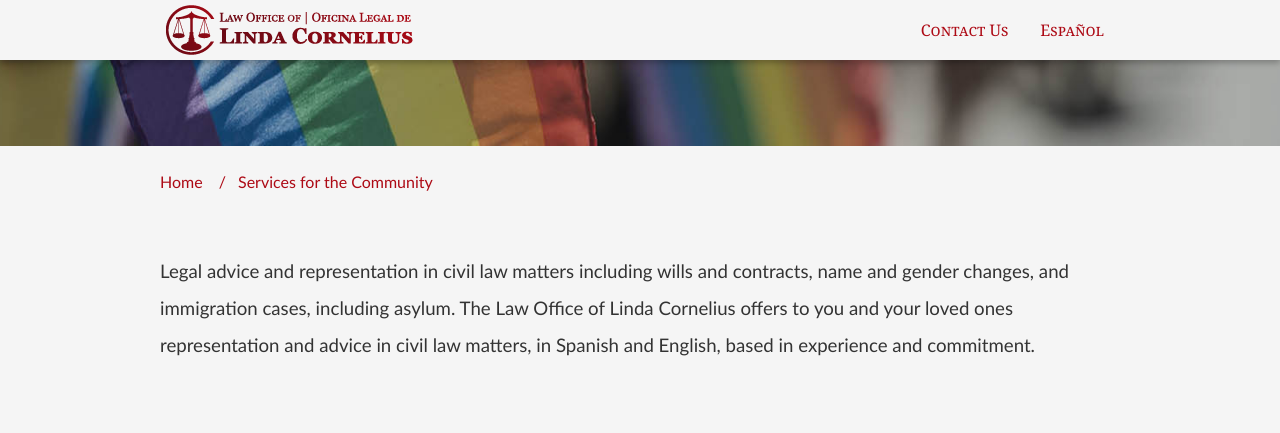
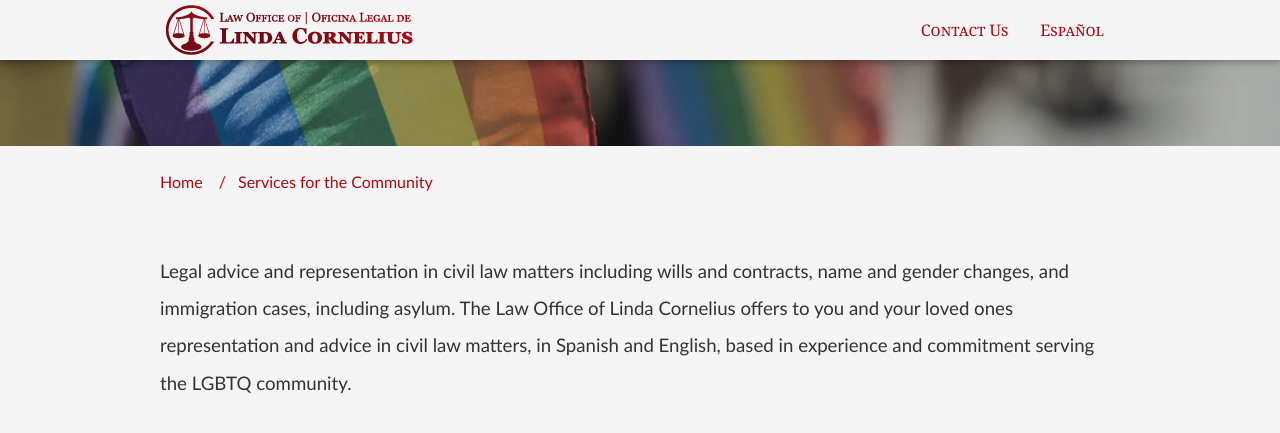
Before and after one commit to edamtoft/cornelius.legal.site, a Jekyll site: the page built from _practice/lgbt-services.markdown, in a window 1280 px wide and 900 px high, scrolled down 434 px. Shown: the top 433 px of the window. Built offline with Jekyll 4.4.1, drawn with Linux system fonts in a browser that asks for light colours; nearby versions of some CDN libraries.

Commit message:
Updated '/_practice/lgbt-services.markdown' via CloudCannon

```diff
--- a/_practice/lgbt-services.markdown
+++ b/_practice/lgbt-services.markdown
@@ -2,15 +2,13 @@
 title: Services for the Community
 identifier: community
 layout: page
-description_text: Legal advice and representation in civil matters including wills
-  and contracts, name and gender change cases,  and immigration cases, including asylum.
-  The Law Office of Linda Cornelius is committed to serving the Spanish speaking LGBTQ
-  community in Maryland.
+description_text: 'Legal advice and representation in civil matters including wills and contracts, name and gender change cases,  and immigration cases, including asylum. The Law Office of Linda Cornelius is committed to serving the Spanish speaking LGBTQ community in Maryland.'
 language: english
 icon: balance-scale
-banner_image: "/assets/rainbow-flag.jpg"
+banner_image: /assets/rainbow-flag.jpg
 sitemap: true
 order: 3
 ---
 
-Legal advice and representation in civil law matters including wills and contracts, name and gender changes, and immigration cases, including asylum. The Law Office of Linda Cornelius offers to you and your loved ones representation and advice in civil law matters, in Spanish and English, based in experience and commitment.
+
+Legal advice and representation in civil law matters including wills and contracts, name and gender changes, and immigration cases, including asylum. The Law Office of Linda Cornelius offers to you and your loved ones representation and advice in civil law matters, in Spanish and English, based in experience and commitment serving the LGBTQ community.
```
